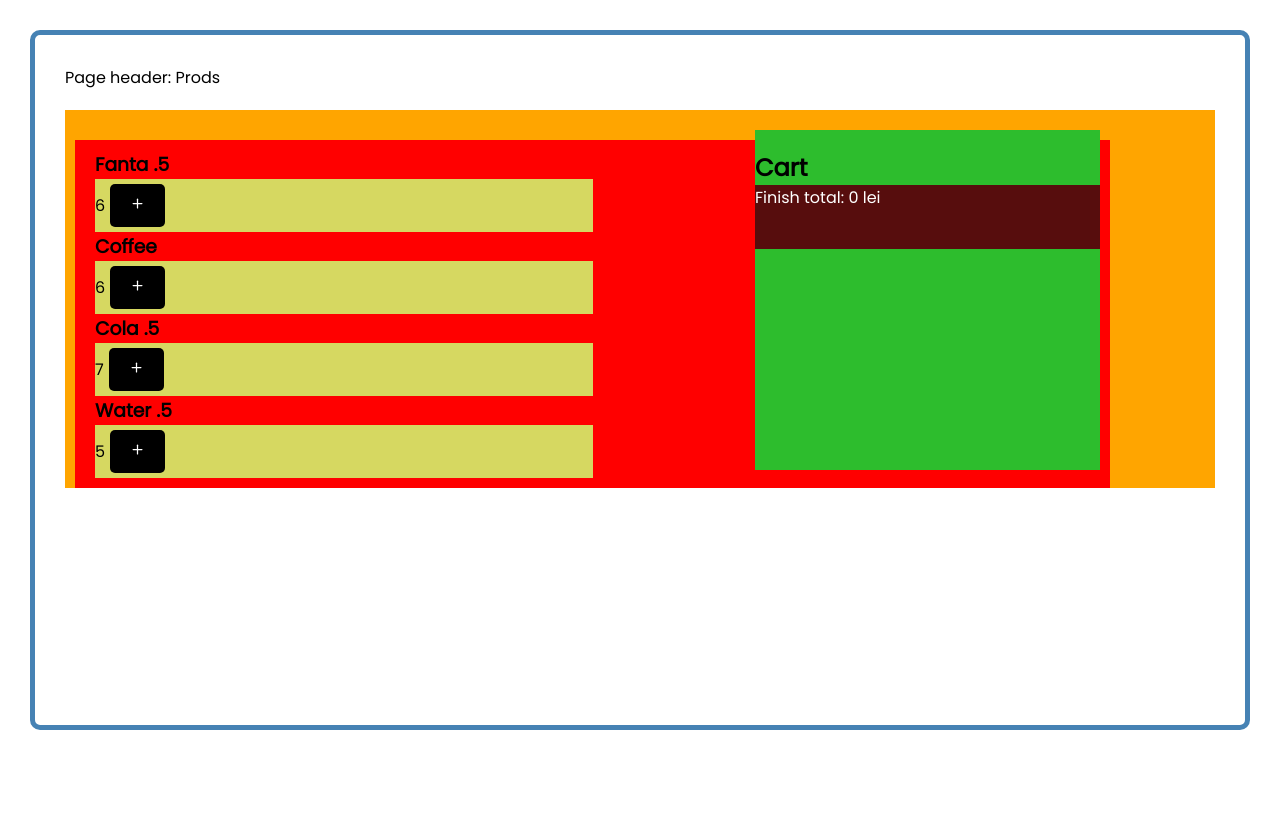
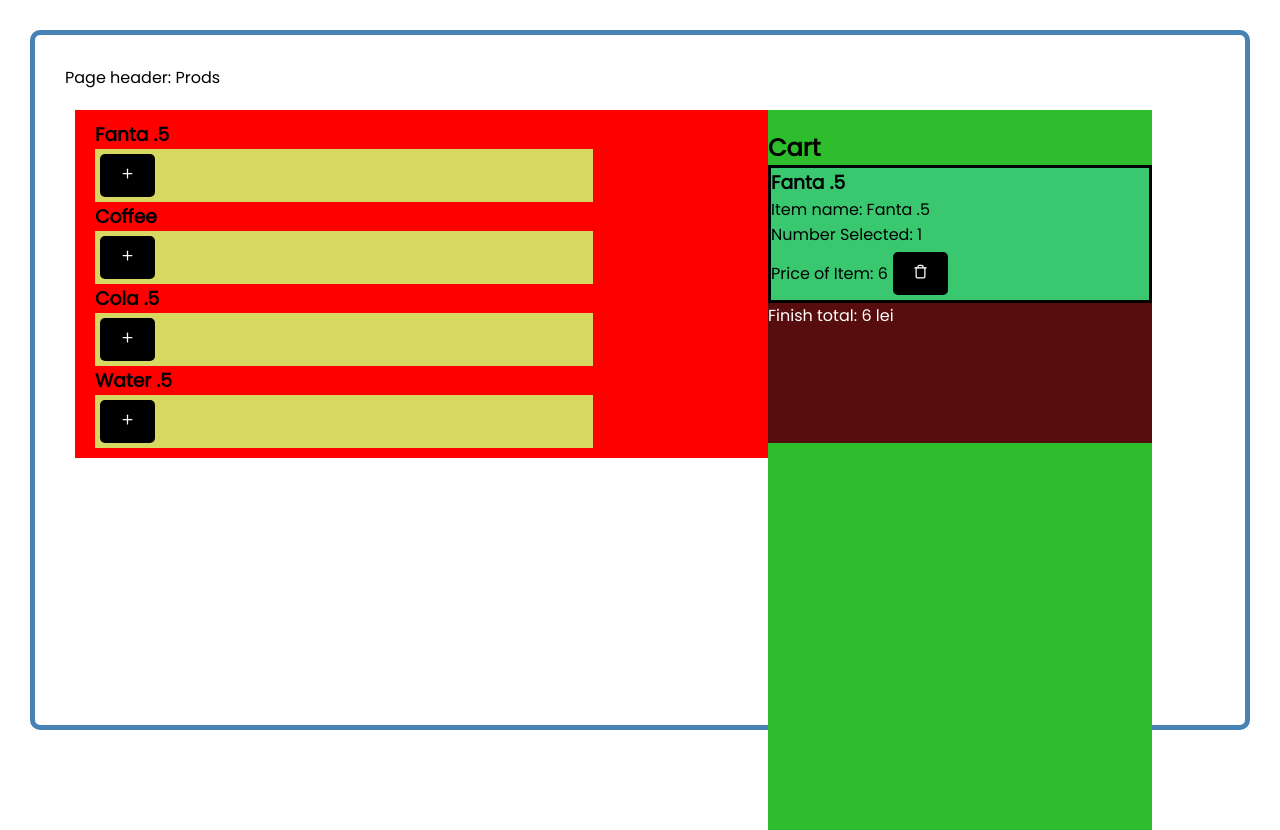
Before and after one commit to IllmakeOne/Juice, a React (Create React App) app in the folder test-app/: page / in a window 1280 px wide. Both pictures are taken after a click on the button 137 px from the left and 205 px from the top of the page. Before the commit the page ends 800 px from the top, so only its background shows below. Built offline with nearby package versions, Linux system fonts and the light colour scheme; data requests are answered from the project's data file.

Commit message:
Back to workingin, did it with useState

```diff
--- a/test-app/src/components/bar/MainBar.js
+++ b/test-app/src/components/bar/MainBar.js
@@ -1,33 +1,7 @@
-import React, { useEffect, useReducer, useState} from 'react'
+import React, { useEffect,  useState} from 'react'
 import Header from '../Header'
 import Cart from './cart/Cart'
 import ProdSet from './products/ProdSet'
-
-export const ACT = {
-    GET: 'get',
-    ADDCRT: 'addtocart',
-    DELCARTITEM: 'deleteCartItem',
-    INITIALIZEL: 'initialize'
-}
-
-
-
-function reducer(bar, action){
-    switch (action.type){
-        case ACT.DELCARTITEM:
-            console.log('delte')
-            // return action.payload.prods
-        case ACT.INITIALIZEL:
-            return action.payload
-        case ACT.ADDCRT:
-            console.log('addcart')
-            // return addtoCart(bar, action.payload.id)
-            return action.payload
-        default:
-            return bar
-    }
-}
-
 
 
 const fetchProds = async () => {
@@ -39,25 +13,19 @@
 
 function MainBar() {
 
+    const[bar, setBar] = useState({
+        prods: [],
+        cart: []
+    })
 
-    const [bar,dispatch] = useReducer(reducer, {prods: [], cart: []})
-
-    // const [bar, setBar] = useState({
-    //     prods: [],
-    //     cart: []
-    // })
     // //get from db and pas son
     useEffect(() =>{
         const getProds = async () => {
             const serverProds = await fetchProds()
-            dispatch({
-                type: ACT.INITIALIZEL,
-                payload: {prods: serverProds, cart: []}
+            setBar({
+                prods: serverProds,
+                cart: []
             })
-            // setBar({
-            //     prods: serverProds,
-            //     cart: []
-            // })
         }
         getProds()
     }, [])
@@ -69,7 +37,7 @@
 
 
 
-    /*const removeItemfromCart = (bar, id) => {
+    const removeItemfromCart = async (id) => {
         const indexProd = bar.prods.findIndex(el  => el.id == id)
 
         const indexBask = bar.cart.findIndex(el  => el.id == id)
@@ -77,48 +45,40 @@
         bar.prods[indexProd].stock +=  bar.cart[indexBask].stock
         bar.cart.splice(indexBask,1)
 
-        // dispatch({
-        //     type: ACTIONS.ADDCRT,
-        //     payload: bar
-        // })
-        return bar
-    //     setBar({
-    //         prods: bar.prods,
-    //         cart: bar.cart
-    //     })
-    }*/
+        console.log(bar)
 
-    /*const addtoCart = (bar, id) => { console.log('addcart')
+        setBar({prods: bar.prods, cart: bar.cart})
+    }
+
+    const addtoCart = async  (id) => {
+        // console.log(id)
         const bruh = bar.prods
         const auxBasket = bar.cart
-        var crt = null
-        const deku = bruh.map(
+        var aux = null
+       bruh.map(
             function(prod) {
                 if(prod.id == id){
                     prod.stock = prod.stock - 1
-                    crt = Object.assign({},prod)
-                    return prod
-                } else {
-                    return prod
+                    aux = {
+                        id: prod.id,
+                        name: prod.name,
+                         stock: 1,
+                         price: prod.price,
+                         fixedPrice: prod.fixedPrice
+                    }
                 }
             })
         const indexof = auxBasket.findIndex(elem => elem.id == id)
         if(indexof== -1){
             //if it finds it , increase basket stock
-            auxBasket.push(crt)
-            auxBasket[auxBasket.findIndex(elem => elem.id == id)].stock = 1
+            auxBasket.push(aux)
         } else {
             //if it doesnt, add it wiht stock 1
             auxBasket[indexof].stock += 1
         }
-
-        return bar
-
-    //     setBar({
-    //         prods: bar.prods,
-    //         cart: bar.cart
-    //     })
-    }*/
+        // console.log(bar)
+        setBar({prods: bruh, cart: auxBasket})
+    }
 
 
 
@@ -128,12 +88,12 @@
                 <input type="text" value = {ACTION.GET}/>
             </form>*/
     return (
-        <div className = 'mainbar'>
+        <div>
             {/* <Header title= {JSON.stringify(bar,null)}/> */}
             {/* {JSON.stringify(bar,null)} */}
-            {console.log(bar)}
-            <Cart basket = {bar} dispatch = {dispatch} />
-            <ProdSet items = {bar} dispatch = {dispatch}/>
+            {/* {console.log(bar)} */}
+            <Cart  basket = {bar} demoveItem = {removeItemfromCart} />
+            <ProdSet items = {bar} addtoCart = {addtoCart}/>
         </div>
     )
 }
--- a/test-app/src/components/bar/cart/Cart.js
+++ b/test-app/src/components/bar/cart/Cart.js
@@ -1,7 +1,8 @@
 
 import CartButton from './CartButton';
 
-function Cart({basket, dispatch}) {
+function Cart({basket, demoveItem}) {
+
 
     const getSum = () => {
         var sum = 0
@@ -30,8 +31,8 @@
         <div className='cart'>
             <h2>Cart</h2>
 
-            { console.log('incart'),
-                console.log(basket.cart),
+            { /*console.log('incart'),
+                console.log(basket.cart),*/
                 basket.cart.map((item) =>
                 (
                 <div key = {item.id}
@@ -40,7 +41,7 @@
                     <h3>{item.name}</h3>
 
                     <CartButton item = {item}
-                        dispatch = {dispatch}/>
+                        demoveItem = {demoveItem}/>
                     {/* <ChangePriceB item = {item} changePrice = {changePrice}/> */}
                 </div>
                 ))
--- a/test-app/src/components/bar/cart/CartButton.js
+++ b/test-app/src/components/bar/cart/CartButton.js
@@ -1,9 +1,8 @@
 import Button from 'react-bootstrap/Button';
-import ACTIONS from '../MainBar'
 import { FiTrash } from "react-icons/fi"
 
 
-const CartButton = ({item, dispatch}) => {
+const CartButton = ({item, demoveItem}) => {
     //make so it can demove from basket
     //and allowe modifyin price if Modifiable=true
         return (
@@ -14,9 +13,7 @@
 
             <Button
                     variant="outline-primary"
-                    onClick ={dispatch(
-                        {type: ACTIONS.DELCARTITEM,
-                            id: item.id})}
+                    onClick ={()=>demoveItem(item.id)}
                     >
 
                        <FiTrash />
--- a/test-app/src/components/bar/products/ProdButton.js
+++ b/test-app/src/components/bar/products/ProdButton.js
@@ -1,14 +1,12 @@
 
 import Button from 'react-bootstrap/esm/Button';
 import { FiPlus } from 'react-icons/fi';
-import ACT from '../MainBar'
 
 const ProdButton = ({prod, onClick}) => {
 
         return (
             <div className = 'prodbutton'>
-
-            {prod.price}
+            {prod.stock,console.log(prod.id)}
             <Button
                 variant="outline-primary"
                 onClick ={()=>onClick(prod.id)}
--- a/test-app/src/components/bar/products/ProdSet.js
+++ b/test-app/src/components/bar/products/ProdSet.js
@@ -1,32 +1,6 @@
 import ProdButton from './ProdButton'
-import ACT from '../MainBar'
 
-const ProdSet = ({items, dispatch}) => {
-
-    const addtoCart = (id) => {
-        items.prods.map(el => el.id==id ? el.stock-= 1 : el.stock)
-        var crt = items.prods.map(el => el.id==id ? el: [])
-        const indexof = items.cart.findIndex(elem => elem.id == id)
-        if(indexof== -1){
-            //if it finds it , increase basket stock
-            items.cart.push({...crt, stock: 1})
-            // items.cart[items.cart.findIndex(elem => elem.id == id)].stock = 1
-        } else {
-            //if it doesnt, add it wiht stock 1
-            items.cart[indexof].stock += 1
-        }
-
-
-        console.log(id )
-        dispatch({
-            type: ACT.ADDCRT,
-            payload: items
-        })
-        // return {prods
-        //     // prods: prods.prods,
-        //     // cart: prods.cart
-        // }
-    }
+const ProdSet = ({items, addtoCart}) => {
 
     return (
 
```
